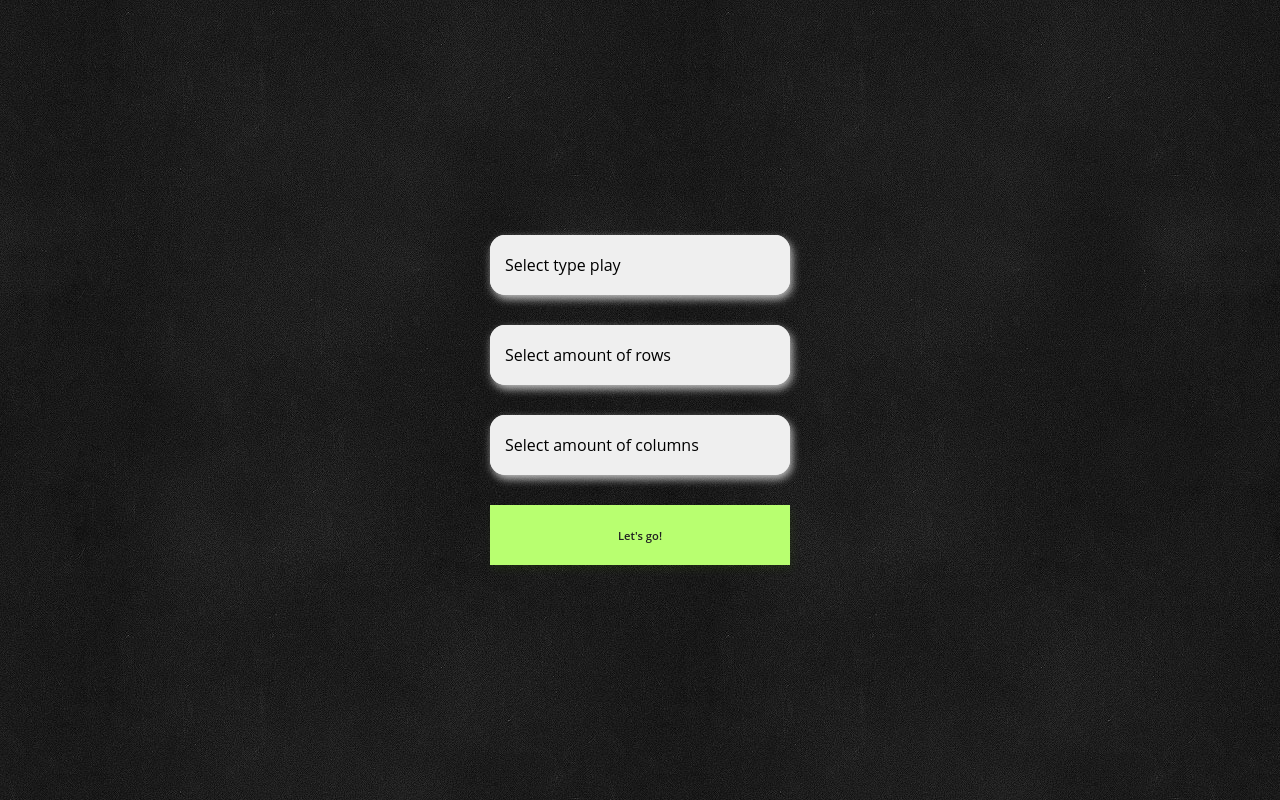
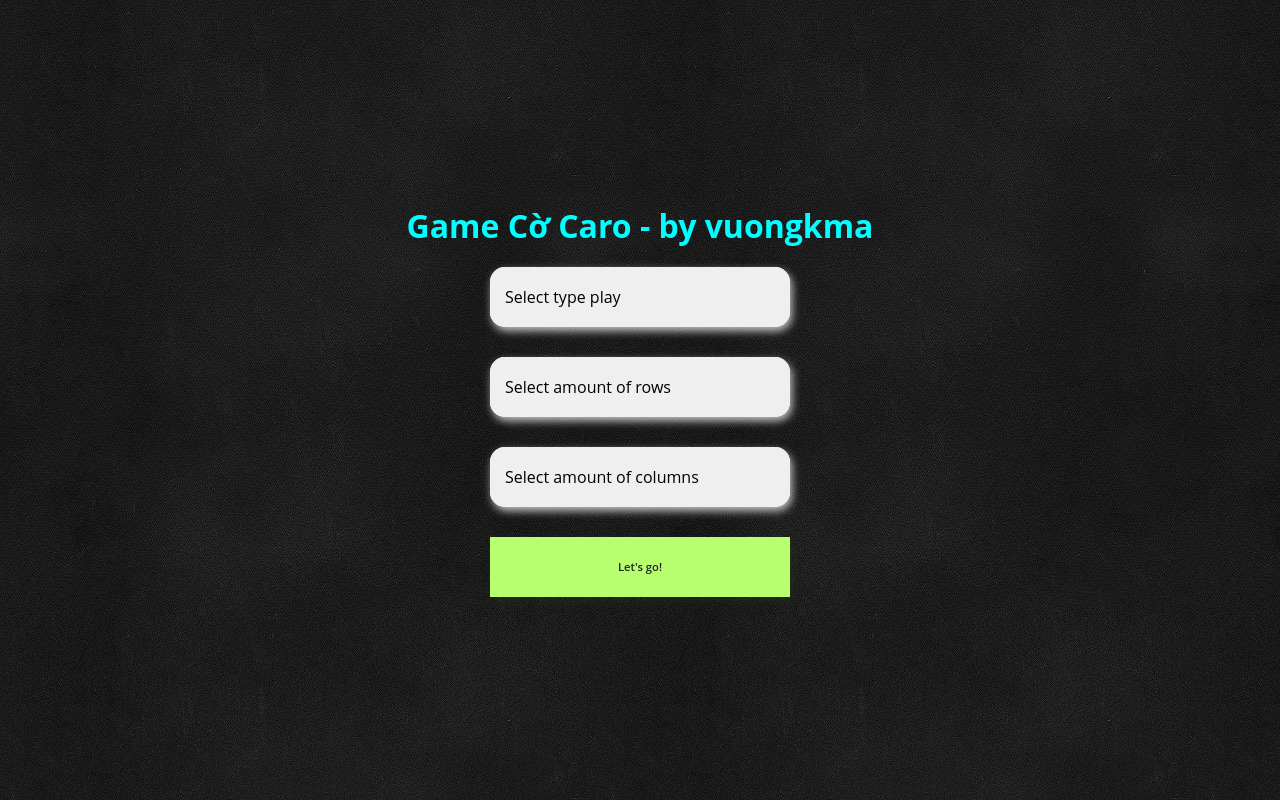
Before and after one commit to vuonga7k8lah/game-caro, a plain HTML site: page index.html in a window 1280 px wide. Drawn offline with Linux system fonts and the light colour scheme.

Commit message:
update code

```diff
--- a/index.html
+++ b/index.html
@@ -10,7 +10,9 @@
 </head>
 
 <body>
-    <div>
+    <div style="display: flex; align-items: center; justify-content: center; flex-direction: column;">
+        <h2 style="color: cyan; font-size: 32px; text-align: center; margin-bottom: 20px;">Game Cờ Caro - by vuongkma
+        </h2>
         <div class="options">
             <label for="list-type-play"></label><select id="list-type-play" class="hide-option option">
                 <option selected="selected" disabled="disabled" value="">Select type play</option>
```
